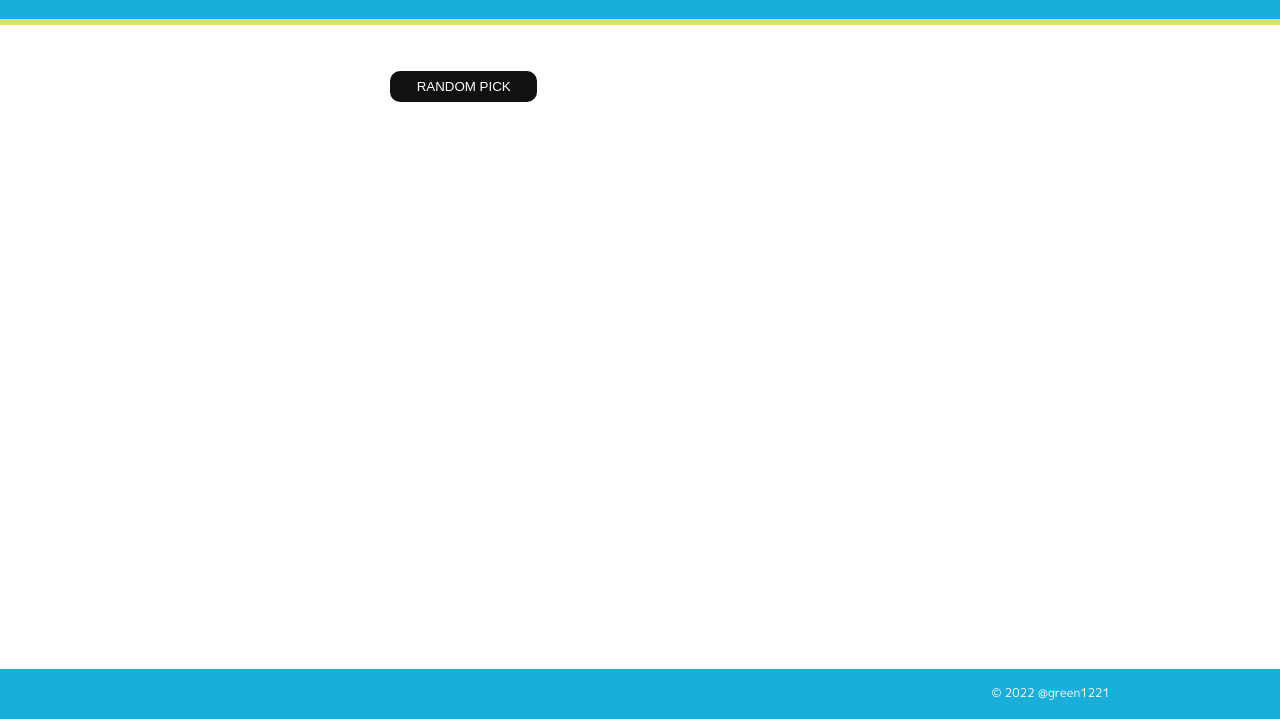
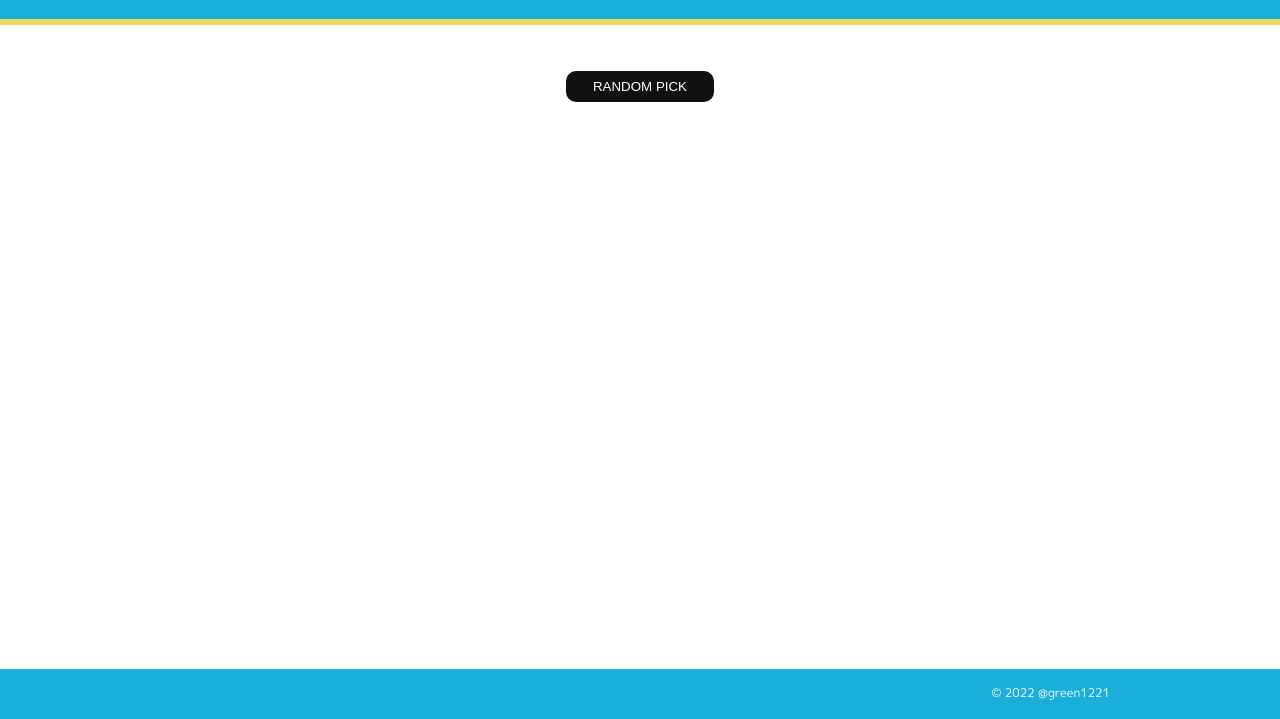
Before and after one commit to ksts0826/RandomLegends, a plain HTML site: page index.html in a window 1280 px wide. Shown: the part 109-828 px from the top of the page. Drawn offline with Linux system fonts and the light colour scheme.

Commit message:
Update index.html

```diff
--- a/index.html
+++ b/index.html
@@ -6,7 +6,7 @@
 <title>RandomLegendsPicker</title>
 <link href="https://github.com/ksts0826/RandomLegends/blob/main/images/favicon.ico" rel="shortcut icon">
 <link href="https://fonts.googleapis.com/css?family=M+PLUS+1p:400,500" rel="stylesheet">
-<link rel="stylesheet" href="https://ksts0826.github.io/RandomLegends/css/style.css" />
+<link href="https://github.com/ksts0826/RandomLegends/blob/main/css/style.css" rel="stylesheet">
 <style>
     section img {
         max-width: 100%;
@@ -15,6 +15,7 @@
         margin: 0 auto 0 auto;
         max-width: 90%;
         width: 500px;
+        /*500px;*/
     }
     ul {
         display: flex;
@@ -28,6 +29,10 @@
     }
     li:last-of-type {
         margin-right: 0;
+    }
+    .example{
+    width: fit-content;
+    margin: auto;
     }
     </style>
 </head>
@@ -43,24 +48,16 @@
 <main>
 <div class="container">
 <section>
-    <p id="legendName"></p>
-
-<p id="output"></p>
-<div class="center">
-    <div>
-        <form action="#" id="form">
+<div text-align:center class="center">
+    <div class="center">
+        <p class="example" id="legendName"></p>
+        <form action="#" id="form" class="example">
+            <p text-align:center id="legendName"></p>
             <input type="submit" value="RANDOM PICK">
         </form>
+        <p id="output"></p>
         <img src="" id="bigimg">
     </div>
-    <!--
-    <ul>
-        <li><img src="thumb-img1.jpg" class="thumb" data-image="img1.jpg"></li>
-        <li><img src="thumb-img2.jpg" class="thumb" data-image="img2.jpg"></li>
-        <li><img src="thumb-img3.jpg" class="thumb" data-image="img3.jpg"></li>
-        <li><img src="thumb-img4.jpg" class="thumb" data-image="img4.jpg"></li>
-    </ul>
-    -->
 </div>
 
 </section>
```
